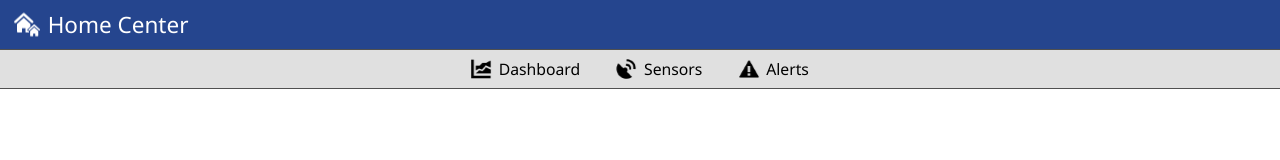
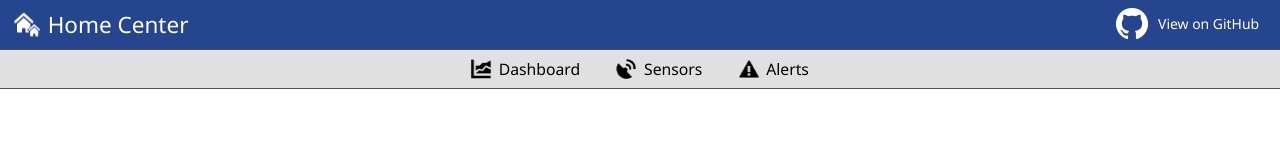
Before and after one commit to mjyeaney/HomeCenter, a plain HTML site: page WebApp/default.html in a window 1280 px wide. Drawn offline with nearby package versions, Linux system fonts and the light colour scheme; no server answers.

Commit message:
Added github link to header

```diff
--- a/WebApp/default.html
+++ b/WebApp/default.html
@@ -14,6 +14,11 @@
         <div id="wrapper">
             <div id="header">
                 <h3>Home Center</h3>
+
+                <ul>
+                    <li><a href="https://github.com/mjyeaney/HomeCenter" title="View on GitHub" target="_blank">View on GitHub</a>
+                </ul>
+
                 <div class="clearFix"></div>
             </div>
 
--- a/WebApp/styles/main.css
+++ b/WebApp/styles/main.css
@@ -18,7 +18,20 @@ a, a:hover, a:visited, a:active { text-decoration: none; color: #000; }
 
 /* App basics */
 #header { background-color: #25458e; color: #fff; padding: .5em .15em; border-bottom: 1px solid #505050; }
-#header h3 { background: url(../images/houses.png?ver=1.33) no-repeat left center; padding-left: 2em; font-size: 1.25em; }
+#header h3 { background: url(/images/houses.png?ver=1.33) no-repeat left center; padding-left: 2em; font-size: 1.25em; font-weight: 100; }
+#header ul { list-style-type: none; position: absolute; right: 0; top: 0; font-size: .775em; }
+#header ul li {
+    text-align: right;
+    line-height: 3.5em;
+    position: relative;
+    margin-right: 1em;
+    background-image: url(/images/GitHub-Mark-Light-32px.png);
+    background-repeat: no-repeat;
+    background-position: left center;
+    padding-left: 2.5em;
+}
+#header ul li a { color: #fff; display: inline-block; margin: 0 .5em;}
+
 #navigation {
     overflow: hidden;
     background-color: #e0e0e0;
@@ -43,8 +56,7 @@ a, a:hover, a:visited, a:active { text-decoration: none; color: #000; }
 }
 
 @media (max-width: 570px) {
-    #header { text-align: center; }
-    #header h3 { display: inline-block; float: none; background: none; padding-left: 0; }
+    #header h3 { background: none; padding-left: .5em; }
     #navigation { text-align: center; }
     #navigation li { width: 0; overflow: hidden;}
     .graphContainer.fLeft { float: none; width: 100%; }
```
Also changed, not shown: WebApp/images/GitHub-Mark-Light-32px.png (added).
